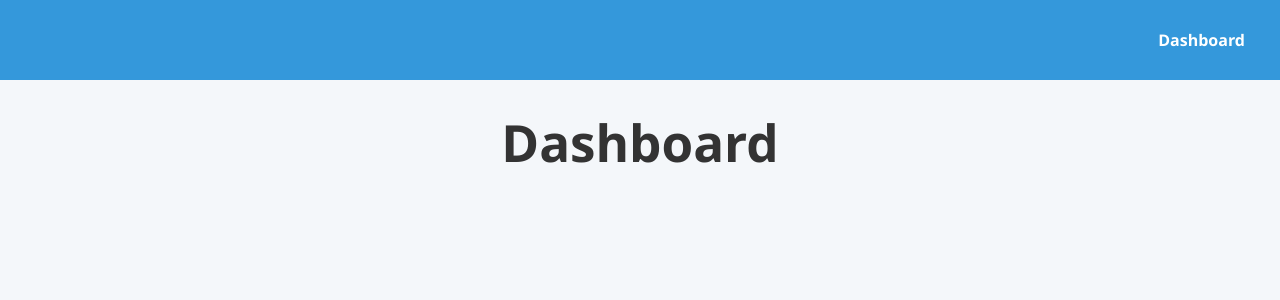
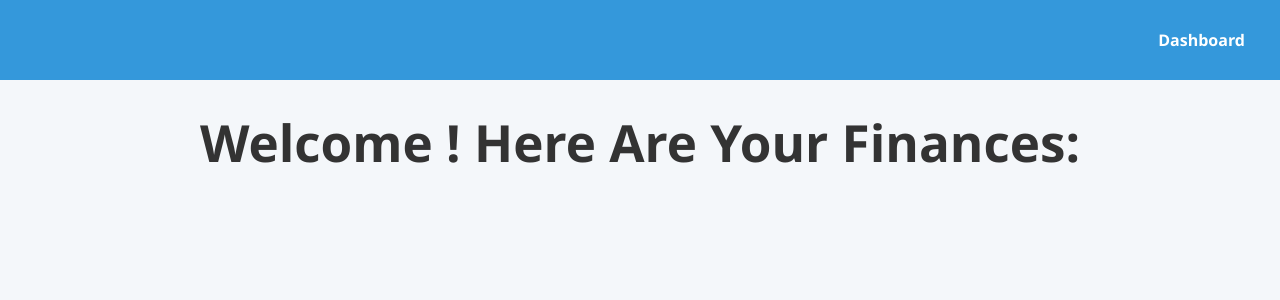
Before and after one commit to oigomezz/software-devs-exercises, a React (Vite) app in the folder financial-tracker-react/client/: page / in a window 1280 px wide. Shown: the top 300 px of the page. Built offline with nearby package versions, Linux system fonts and the light colour scheme; no server answers.

Commit message:
Updated App.tsx to import and use Dashboard and Auth components in Routes

```diff
--- a/financial-tracker-react/client/src/App.tsx
+++ b/financial-tracker-react/client/src/App.tsx
@@ -1,6 +1,8 @@
 import "./App.css";
 import { BrowserRouter as Router, Routes, Route, Link } from "react-router-dom";
 import { SignedIn, UserButton } from "@clerk/clerk-react";
+import { Dashboard } from "./pages/dashboard";
+import { Auth } from "./pages/auth";
 
 export default function App() {
   return (
@@ -13,8 +15,8 @@ export default function App() {
           </SignedIn>
         </div>
         <Routes>
-          <Route path="/" element={<h1> Dashboard </h1>} />
-          <Route path="/auth" element={<h1> Sing In </h1>} />
+          <Route path="/" element={<Dashboard />} />
+          <Route path="/auth" element={<Auth />} />
         </Routes>
       </div>
     </Router>
--- /dev/null
+++ b/financial-tracker-react/client/src/pages/auth/index.tsx
@@ -0,0 +1,22 @@
+import {
+  SignedIn,
+  SignedOut,
+  SignInButton,
+  SignUpButton,
+} from "@clerk/clerk-react";
+import { Navigate } from "react-router-dom";
+
+export const Auth = () => {
+  return (
+    <div className="sign-in-container">
+      <SignedOut>
+        <h1> Welcome to Your Own Personal Finance Tracker!</h1>
+        <SignUpButton mode="modal" />
+        <SignInButton mode="modal" />
+      </SignedOut>
+      <SignedIn>
+        <Navigate to="/" />
+      </SignedIn>
+    </div>
+  );
+};
--- /dev/null
+++ b/financial-tracker-react/client/src/pages/dashboard/index.tsx
@@ -0,0 +1,10 @@
+import { useUser } from "@clerk/clerk-react";
+
+export const Dashboard = () => {
+  const { user } = useUser();
+  return (
+    <div className="dashboard-container">
+      <h1> Welcome {user?.firstName}! Here Are Your Finances:</h1>
+    </div>
+  );
+};
```
